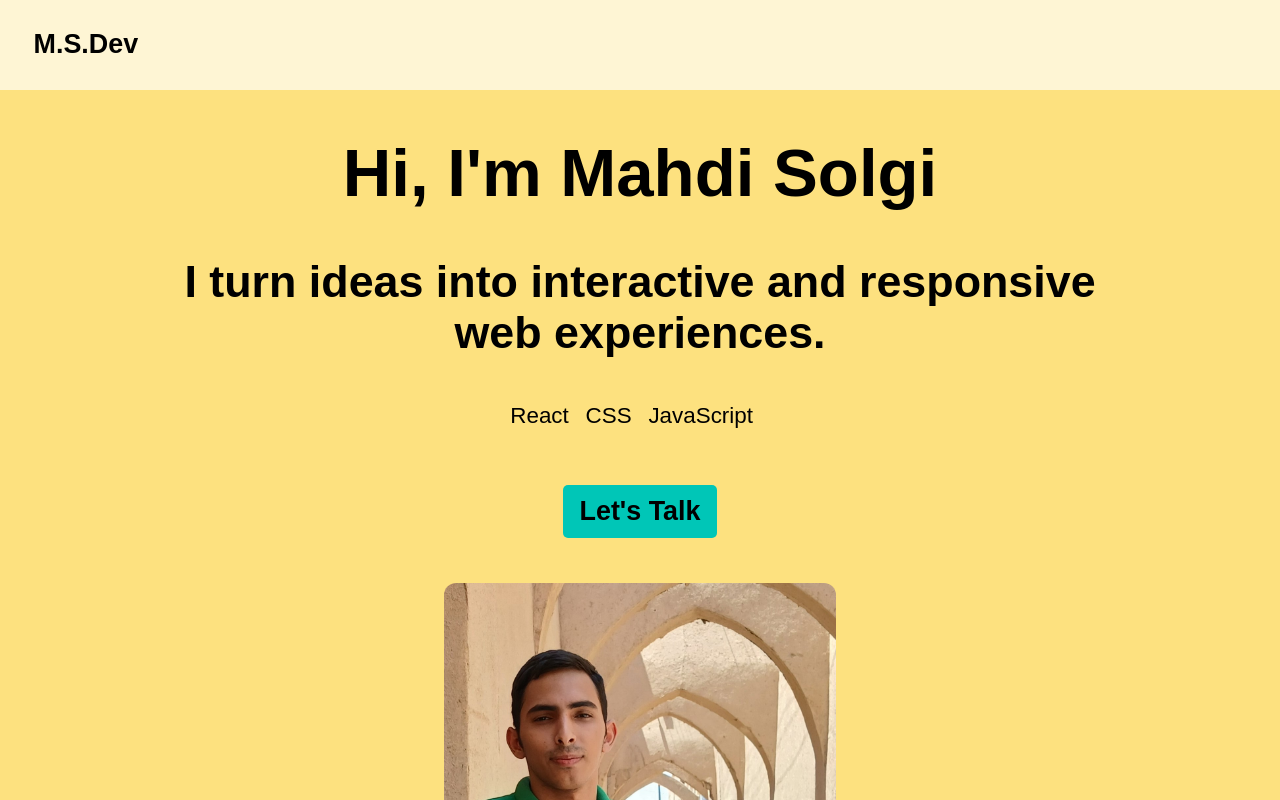
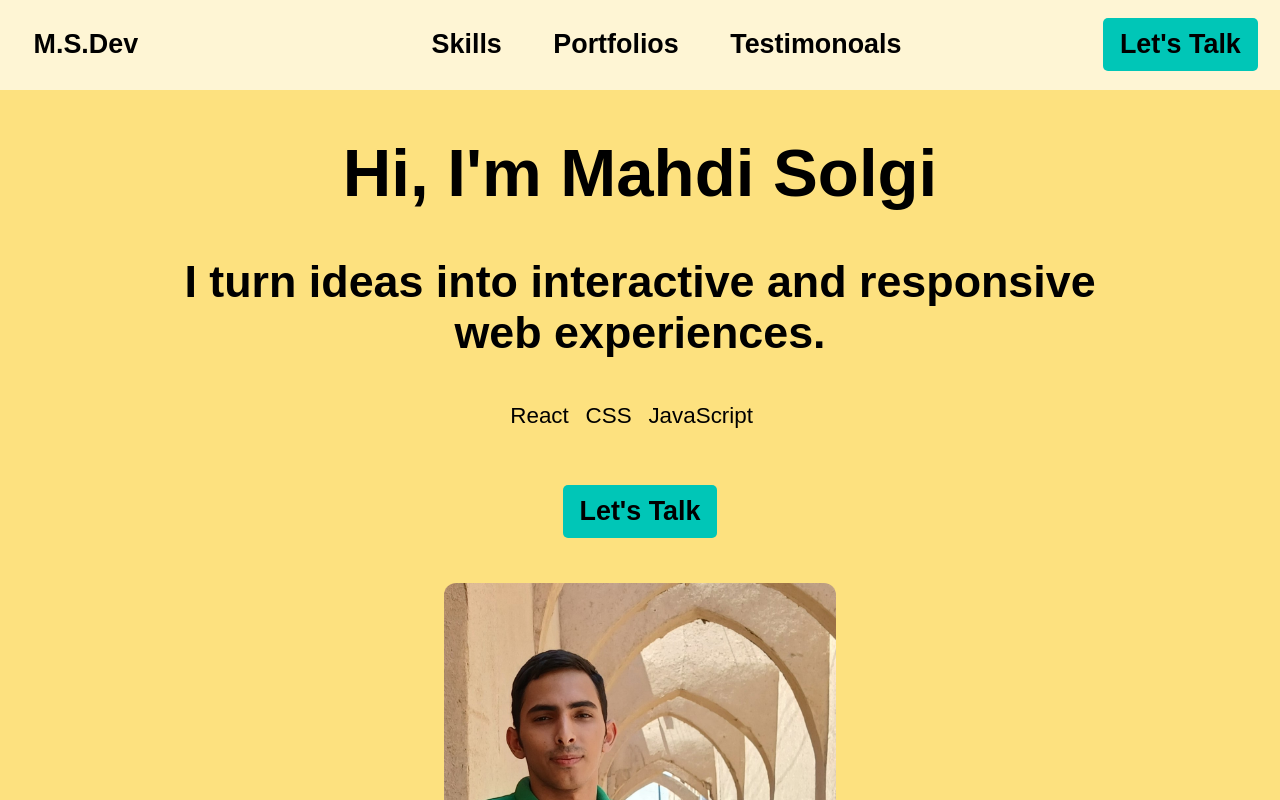
Before and after one commit to mahdisolgi1/portfolio-page, a React (Vite) app: page /home in a window 1280 px wide. Shown: the top 800 px of the page. Built offline with nearby package versions, Linux system fonts and the light colour scheme.

Commit message:
refactor(Nav): refactor Nav component that can be used without props

```diff
--- a/src/components/Nav.jsx
+++ b/src/components/Nav.jsx
@@ -1,19 +1,34 @@
-/* eslint-disable react/prop-types */
-import { useState } from "react"; // Import useState for managing state
-import { Link } from "react-router-dom";
+import { useState } from "react";
+import { Link, useLocation } from "react-router-dom";
 import styles from "./Nav.module.css";
 
-function Nav({ anchors, button }) {
-  const [isMobileMenuOpen, setMobileMenuOpen] = useState(false); // State to manage mobile menu visibility
+const anchors = [
+  {
+    name: "Skills",
+    id: "skills",
+  },
+  {
+    name: "Portfolios",
+    id: "portfolio",
+  },
+  {
+    name: "Testimonoals",
+    id: "testimonoals",
+  },
+];
 
+function Nav() {
+  const location = useLocation();
+  const [isMobileMenuOpen, setMobileMenuOpen] = useState(false);
   const toggleMobileMenu = () => {
-    setMobileMenuOpen(!isMobileMenuOpen); // Toggle the mobile menu
+    setMobileMenuOpen(!isMobileMenuOpen);
   };
   const scrollToTop = (e) => {
     e.preventDefault();
     window.scrollTo({ top: 0, behavior: "smooth" });
   };
-  const isUsedInForm = (!anchors || anchors.length === 0) && !!button;
+  const isUsedInForm = location.pathname === "/form";
+  const isUsedInHome = location.pathname === "/home";
 
   return (
     <nav className={styles.navbar}>
@@ -26,7 +41,7 @@ function Nav({ anchors, button }) {
           M.S.Dev
         </div>
       )}
-      {/* Logo */}
+
       {!isUsedInForm && (
         <div
           className={`${styles.container} ${
@@ -47,26 +62,22 @@ function Nav({ anchors, button }) {
         }`}
         onClick={toggleMobileMenu}
       >
-        {anchors &&
+        {location.pathname == "/home" &&
           anchors.map((anchor) => (
             <li className={styles.link_items} key={anchor.id}>
               <a href={`#${anchor.id}`}>{anchor.name}</a>
             </li>
           ))}
-        {button && (
         <li
-            className={
-              !isUsedInForm ? styles.link_items : styles.link_items_form
-            }
+          className={!isUsedInForm ? styles.link_items : styles.link_items_form}
         >
           <Link
             className={!isUsedInForm ? styles.talk_btn : styles.talk_btn_form}
-              to={button.buttonTo}
+            to={isUsedInHome ? "/form" : "/"}
           >
-              {button.buttonLabel}
+            {isUsedInHome ? "Let's Talk" : "Home"}
           </Link>
         </li>
-        )}
       </ul>
     </nav>
   );
```
Lines whose indentation alone changed are shown as unchanged.
